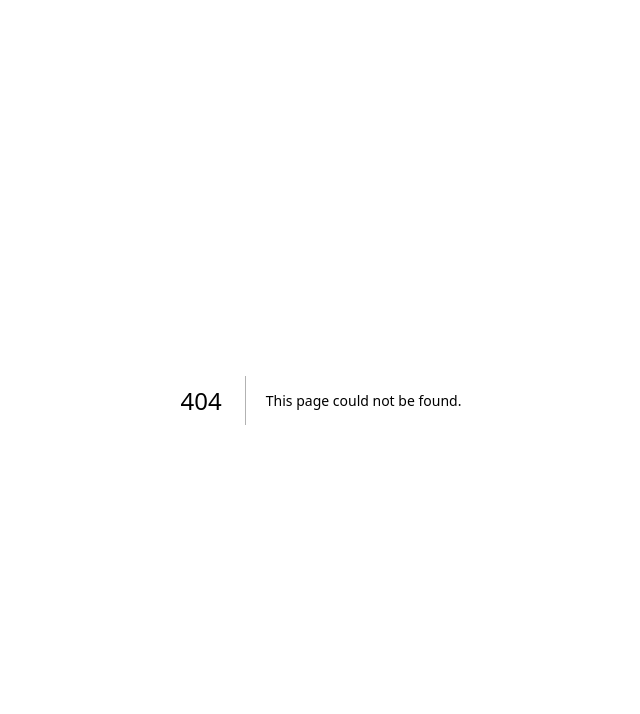
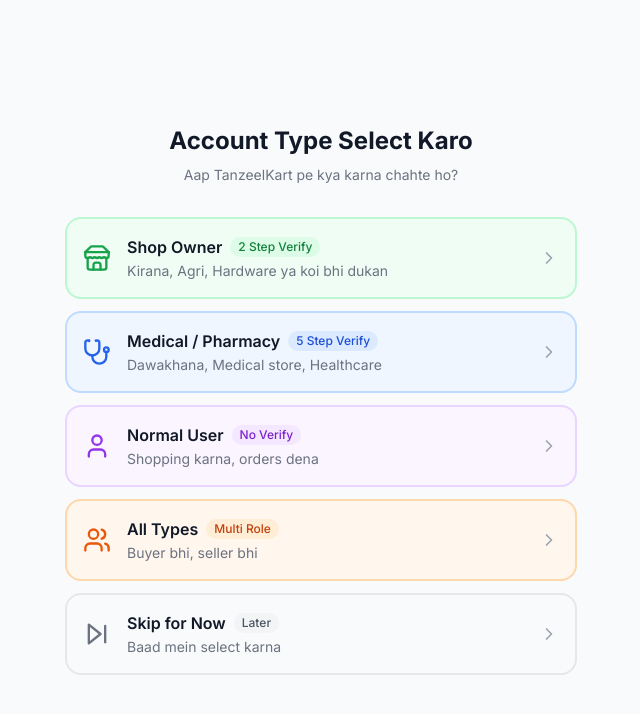
Before and after one commit to qalbconverfy/TanzeelKart, a Next.js app in the folder tanzeelkart-web/: page /select-account-type in a window 1280 px wide. Before the commit this address had no page. Shown: the top 714 px of the page, without its empty margins (319-959 px from the left). Built offline with nearby package versions, Linux system fonts and the light colour scheme; no server answers.

Commit message:
Add Select Account Type page for user authentication

```diff
--- /dev/null
+++ b/tanzeelkart-web/app/(auth)/select-account-type/page.js
@@ -0,0 +1,174 @@
+'use client'
+
+import { useState } from 'react'
+import { useRouter } from 'next/navigation'
+import toast from 'react-hot-toast'
+import {
+  Store, Stethoscope, User,
+  Users, SkipForward, Loader2,
+  ChevronRight
+} from 'lucide-react'
+import { authAPI } from '@/lib/api'
+import { useAuthStore } from '@/lib/store'
+
+
+const ACCOUNT_TYPES = [
+  {
+    id: 'shop',
+    icon: <Store className="w-7 h-7" />,
+    title: 'Shop Owner',
+    desc: 'Kirana, Agri, Hardware ya koi bhi dukan',
+    color: 'border-green-200 bg-green-50 dark:bg-green-900/20',
+    iconColor: 'text-green-600',
+    badge: '2 Step Verify',
+    badgeColor: 'bg-green-100 text-green-700'
+  },
+  {
+    id: 'medical',
+    icon: <Stethoscope className="w-7 h-7" />,
+    title: 'Medical / Pharmacy',
+    desc: 'Dawakhana, Medical store, Healthcare',
+    color: 'border-blue-200 bg-blue-50 dark:bg-blue-900/20',
+    iconColor: 'text-blue-600',
+    badge: '5 Step Verify',
+    badgeColor: 'bg-blue-100 text-blue-700'
+  },
+  {
+    id: 'normal',
+    icon: <User className="w-7 h-7" />,
+    title: 'Normal User',
+    desc: 'Shopping karna, orders dena',
+    color: 'border-purple-200 bg-purple-50 dark:bg-purple-900/20',
+    iconColor: 'text-purple-600',
+    badge: 'No Verify',
+    badgeColor: 'bg-purple-100 text-purple-700'
+  },
+  {
+    id: 'all_types',
+    icon: <Users className="w-7 h-7" />,
+    title: 'All Types',
+    desc: 'Buyer bhi, seller bhi',
+    color: 'border-orange-200 bg-orange-50 dark:bg-orange-900/20',
+    iconColor: 'text-orange-600',
+    badge: 'Multi Role',
+    badgeColor: 'bg-orange-100 text-orange-700'
+  },
+  {
+    id: 'skip',
+    icon: <SkipForward className="w-7 h-7" />,
+    title: 'Skip for Now',
+    desc: 'Baad mein select karna',
+    color: 'border-gray-200 bg-gray-50 dark:bg-gray-800',
+    iconColor: 'text-gray-500',
+    badge: 'Later',
+    badgeColor: 'bg-gray-100 text-gray-600'
+  },
+]
+
+
+export default function SelectAccountTypePage() {
+  const router = useRouter()
+  const { user, updateUser } = useAuthStore()
+  const [selected, setSelected] = useState(null)
+  const [loading, setLoading] = useState(false)
+
+
+  const handleSelect = async (type) => {
+    if (!user?.id) {
+      toast.error('User not found. Login again.')
+      router.push('/login')
+      return
+    }
+
+    setSelected(type)
+    setLoading(true)
+
+    try {
+      const res = await authAPI.selectAccountType(
+        user.id, type
+      )
+
+      updateUser({ account_type: type })
+      toast.success('Account type select ho gaya!')
+
+      // Next step
+      const next = res.data.next_step
+      if (next === 'complete_shop_verification') {
+        router.push('/verify/shop')
+      } else if (next === 'complete_medical_verification') {
+        router.push('/verify/medical')
+      } else {
+        router.push('/home')
+      }
+
+    } catch (err) {
+      toast.error('Kuch problem hui — dobara try karo')
+      setSelected(null)
+    } finally {
+      setLoading(false)
+    }
+  }
+
+
+  return (
+    <div className="min-h-screen bg-gray-50 dark:bg-gray-950 flex items-center justify-center p-4">
+      <div className="w-full max-w-lg">
+
+        {/* Header */}
+        <div className="text-center mb-8">
+          <h1 className="text-2xl font-bold text-gray-900 dark:text-white mb-2">
+            Account Type Select Karo
+          </h1>
+          <p className="text-gray-500 text-sm">
+            Aap TanzeelKart pe kya karna chahte ho?
+          </p>
+        </div>
+
+        {/* Options */}
+        <div className="space-y-3">
+          {ACCOUNT_TYPES.map((type) => (
+            <button
+              key={type.id}
+              onClick={() => handleSelect(type.id)}
+              disabled={loading}
+              className={`
+                w-full text-left p-4 rounded-2xl border-2
+                transition-all hover:scale-[1.01]
+                disabled:opacity-50 disabled:cursor-not-allowed
+                ${selected === type.id
+                  ? 'border-primary-500 ring-2 ring-primary-200'
+                  : type.color
+                }
+              `}
+            >
+              <div className="flex items-center gap-4">
+                <div className={`${type.iconColor} flex-shrink-0`}>
+                  {type.icon}
+                </div>
+                <div className="flex-1">
+                  <div className="flex items-center gap-2">
+                    <span className="font-semibold text-gray-900 dark:text-white">
+                      {type.title}
+                    </span>
+                    <span className={`text-xs px-2 py-0.5 rounded-full font-medium ${type.badgeColor}`}>
+                      {type.badge}
+                    </span>
+                  </div>
+                  <p className="text-gray-500 text-sm mt-0.5">
+                    {type.desc}
+                  </p>
+                </div>
+                {selected === type.id && loading ? (
+                  <Loader2 className="w-5 h-5 animate-spin text-primary-600 flex-shrink-0" />
+                ) : (
+                  <ChevronRight className="w-5 h-5 text-gray-400 flex-shrink-0" />
+                )}
+              </div>
+            </button>
+          ))}
+        </div>
+
+      </div>
+    </div>
+  )
+}
```
